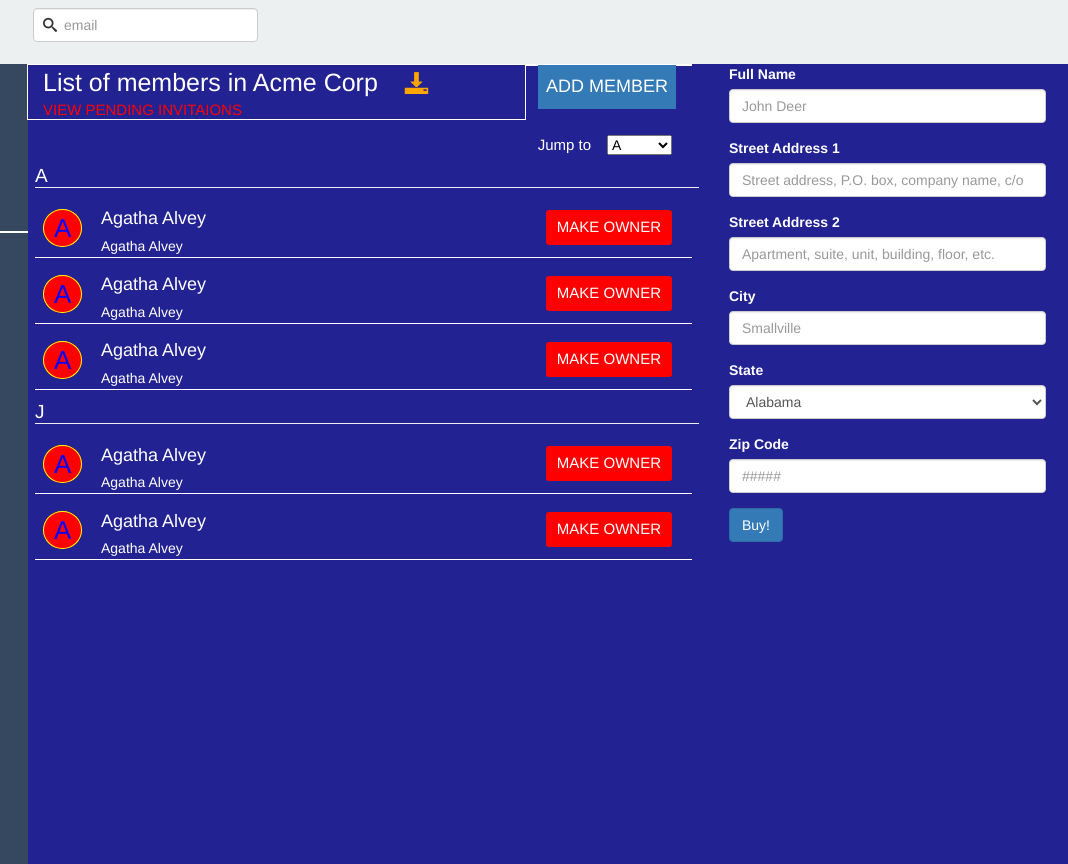
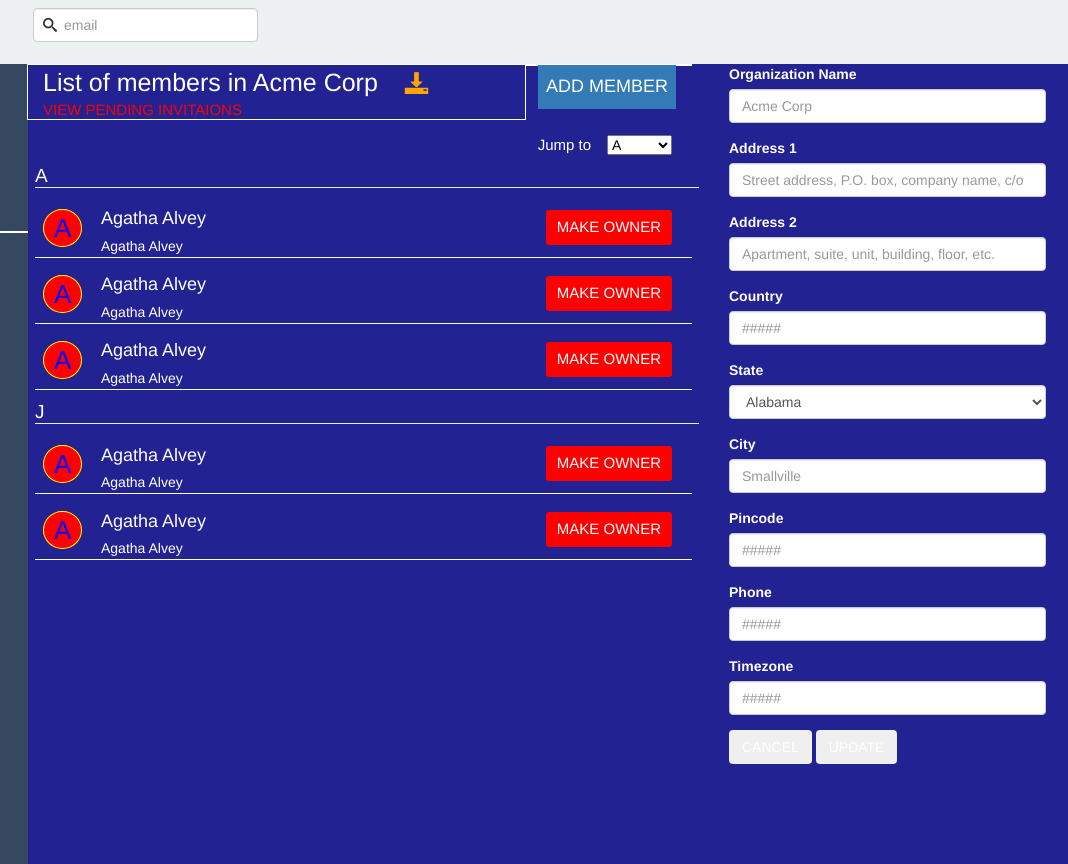
Before and after one commit to rohinsha/UI-dashboard-task3, a website: page index.html in a window 1280 px wide. Shown: the full height of the page, 212-1280 px from the left. Drawn offline with nearby package versions, Linux system fonts and the light colour scheme; files that its build step writes are made by us from their sources; files whose address does not match are found by name.

Commit message:
Add cancel and update button

```diff
--- a/index.html
+++ b/index.html
@@ -133,27 +133,27 @@
 
 	 	 </div>
 	 	 </div>
-	 	<div class="col-xs-5 col-md-5 col-lg-4">
+	 	<div class="col-xs-5 col-md-5 col-lg-4 scrollbar-1 style-1">
+	 	<div class="contact-section">
 	 	  <form>
 
 	<div class="form-group"> <!-- Full Name -->
-		<label for="full_name_id" class="control-label">Full Name</label>
-		<input type="text" class="form-control" id="full_name_id" name="full_name" placeholder="John Deer">
+		<label for="full_name_id" class="control-label">Organization Name</label>
+		<input type="text" class="form-control" id="full_name_id" name="full_name" placeholder="Acme Corp">
 	</div>
 
 	<div class="form-group"> <!-- Street 1 -->
-		<label for="street1_id" class="control-label">Street Address 1</label>
+		<label for="street1_id" class="control-label">Address 1</label>
 		<input type="text" class="form-control" id="street1_id" name="street1" placeholder="Street address, P.O. box, company name, c/o">
 	</div>
 
 	<div class="form-group"> <!-- Street 2 -->
-		<label for="street2_id" class="control-label">Street Address 2</label>
+		<label for="street2_id" class="control-label">Address 2</label>
 		<input type="text" class="form-control" id="street2_id" name="street2" placeholder="Apartment, suite, unit, building, floor, etc.">
 	</div>
-
-	<div class="form-group"> <!-- City-->
-		<label for="city_id" class="control-label">City</label>
-		<input type="text" class="form-control" id="city_id" name="city" placeholder="Smallville">
+	<div class="form-group"> <!-- Zip Code-->
+		<label for="zip_id" class="control-label">Country</label>
+		<input type="text" class="form-control" id="country_id" name="zip" placeholder="#####">
 	</div>
 
 	<div class="form-group"> <!-- State Button -->
@@ -212,18 +212,28 @@
 			<option value="WY">Wyoming</option>
 		</select>
 	</div>
-
+	<div class="form-group"> <!-- City-->
+		<label for="city_id" class="control-label">City</label>
+		<input type="text" class="form-control" id="city_id" name="city" placeholder="Smallville">
+	</div>
 	<div class="form-group"> <!-- Zip Code-->
-		<label for="zip_id" class="control-label">Zip Code</label>
+		<label for="zip_id" class="control-label">Pincode</label>
 		<input type="text" class="form-control" id="zip_id" name="zip" placeholder="#####">
 	</div>
-
-	<div class="form-group"> <!-- Submit Button -->
-		<button type="submit" class="btn btn-primary">Buy!</button>
+	<div class="form-group"> <!-- Zip Code-->
+		<label for="zip_id" class="control-label">Phone</label>
+		<input type="text" class="form-control" id="phone_id" name="zip" placeholder="#####">
 	</div>
-
+	<div class="form-group"> <!-- Zip Code-->
+		<label for="zip_id" class="control-label">Timezone</label>
+		<input type="text" class="form-control" id="timezone_id" name="zip" placeholder="#####">
+	</div>
+	<div class="action-on-form">
+	<button class="btn btn-md cancel-btn">CANCEL</button>
+    <button class="btn btn-md update-btn">UPDATE</button>
+	</div>
 </form>
-
+	</div>
 	 	  </div>
 	 	</div>
 	 </div>
```
